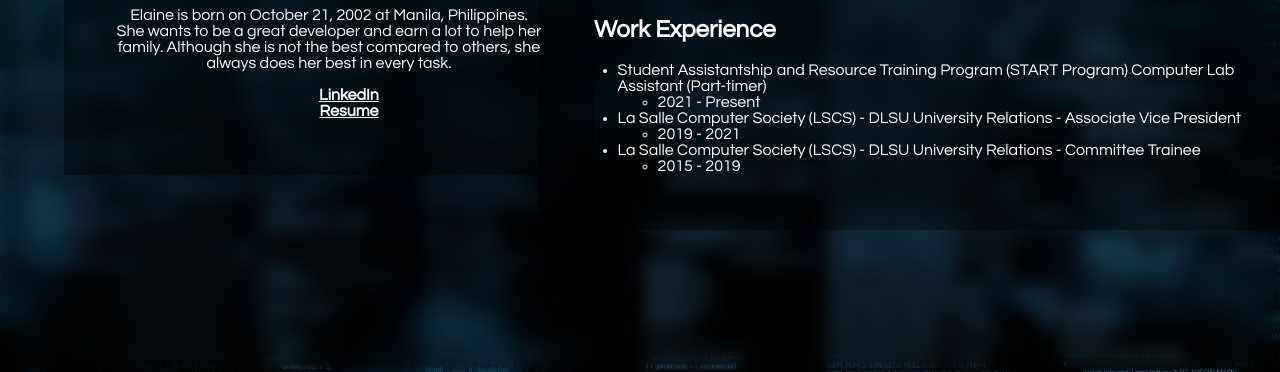
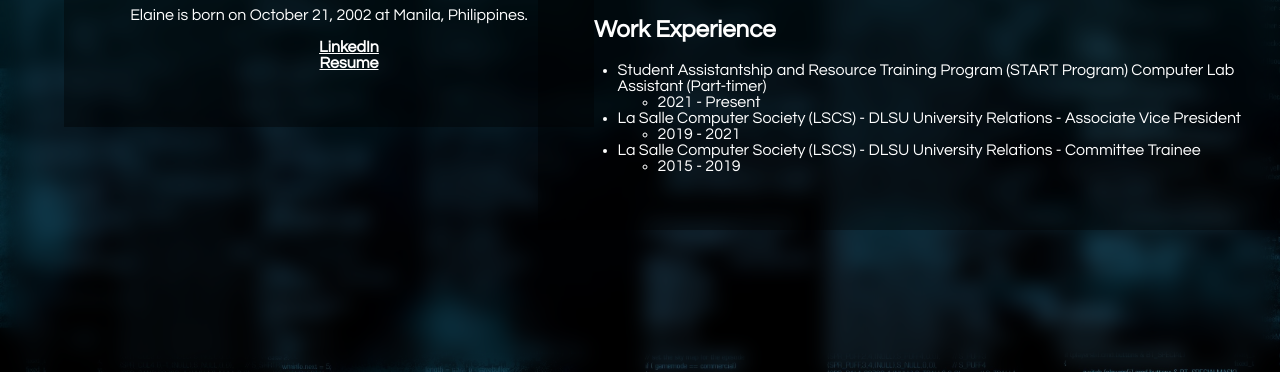
Before and after one commit to Elaine-21/CCAPDEV, a plain HTML site: page index.html in a window 1280 px wide. Shown: the part 428-800 px from the top of the page. Drawn offline with Linux system fonts and the light colour scheme.

Commit message:
delete some description

```diff
--- a/index.html
+++ b/index.html
@@ -11,10 +11,7 @@
 				<img src = "SelfPic.jpg" alt = "Profile" class = "box-img" width = "300">
 				<h1> Elaine Riz C. Martin </h1>
 				<h5> Computer Science Student at DLSU</h5>
-				<p> Elaine is born on October 21, 2002 at Manila, Philippines. <br>
-				She wants to be a great developer and earn a lot to help her family.
-				Although she is not the best compared to others, she always does her
-				best in every task. </p>
+				<p> Elaine is born on October 21, 2002 at Manila, Philippines. <br> </p>
 
 				<ul class="socmed">
 					<li class="linkedin"><a href="https://www.linkedin.com/in/elaine-martin-25746b288/" style="color: white;">LinkedIn</a></li>
```
